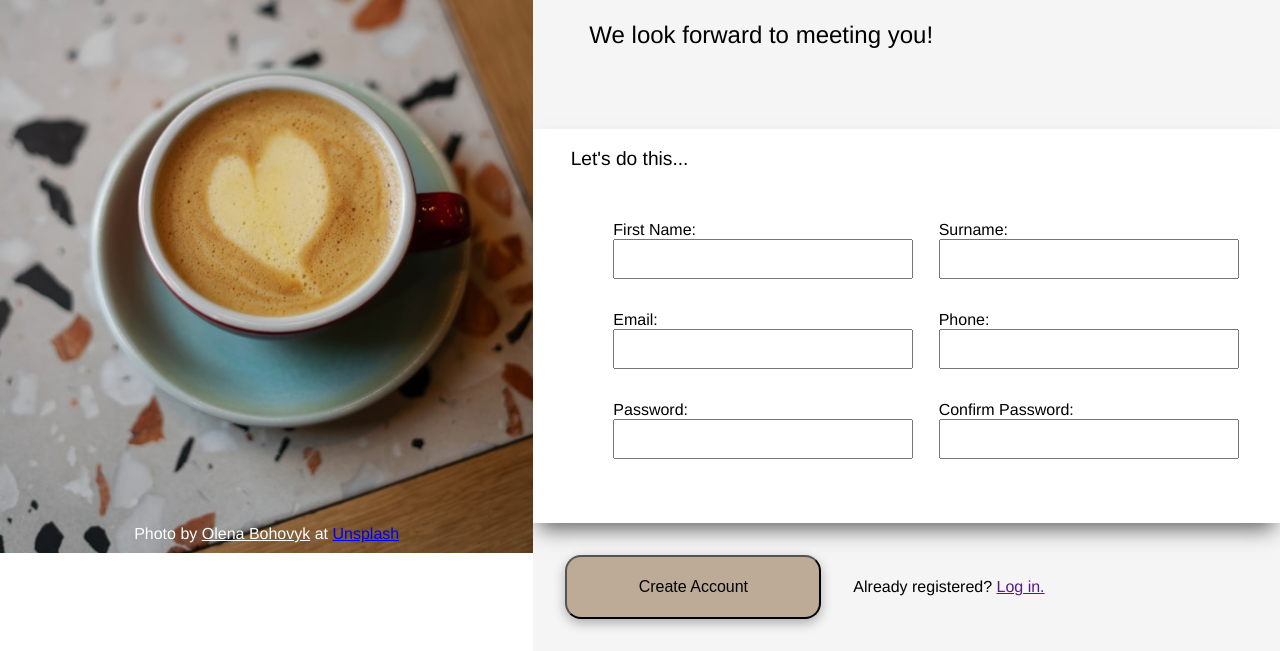
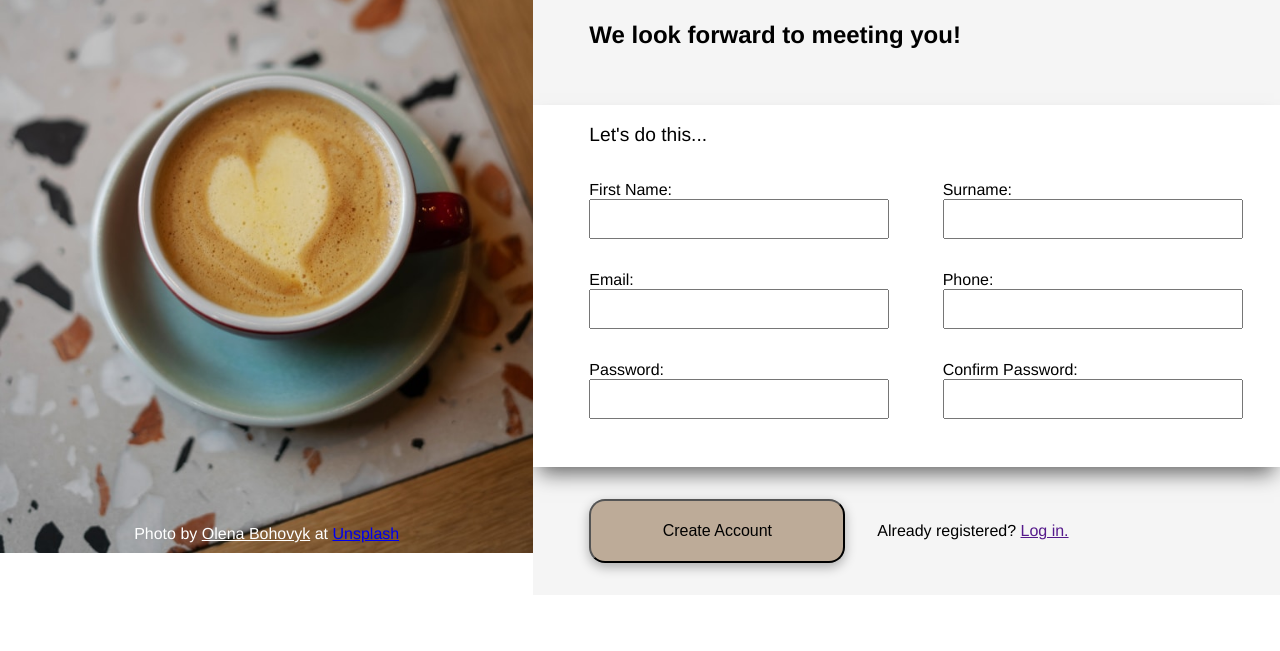
Before and after one commit to Nathand50444/Sign-up-form, a plain HTML site: page sign_up_form.html in a window 1280 px wide. Shown: the part 247-898 px from the top of the page. After the commit the page ends 842 px from the top, so only its background shows below. Drawn offline with Linux system fonts and the light colour scheme.

Commit message:
Complete formatting of sign up form

```diff
--- a/sign_up_form.html
+++ b/sign_up_form.html
@@ -22,7 +22,7 @@
             <div id="section_1">
                 <div id="description">
                     <p>Sign up now to our 100% fake, not real, subscription coffee service! We provide hot coffee quick, cheap and tastier than the next £4 coffee you can buy on the high street. Available now on 123 Fake Street, Cincinnati, Ohio.</p>
-                    <p>We look forward to meeting you!</p>
+                    <b>We look forward to meeting you!</b>
                 </div>
             </div>
             <div id="section_2">
--- a/sign_up_style.css
+++ b/sign_up_style.css
@@ -69,7 +69,7 @@ html, body {
 }
 
 #action_call {
-    padding-left: 5%;
+    padding-left: 3.5rem;
     font-size: 1.2rem;
     text-align: left;
     background-color: white;
@@ -94,7 +94,9 @@ html, body {
 #sign_up_area {
     display: flex;
     flex-direction: column;
-    padding: 2rem;
+    padding-left: 3.5rem;
+    padding-top: 1rem;
+    padding-bottom: 1rem;
 }
 
 #input_section {
@@ -102,7 +104,7 @@ html, body {
     grid-template-columns: repeat(2, 1fr);
     grid-template-rows: repeat(3, auto);
     gap: 1rem;
-    padding-left: 3rem;
+
 }
 
 input {
@@ -122,11 +124,12 @@ input {
 #section_3 {
     display: flex;
     flex-direction: row;
-    flex-grow: 1;         /* ✅ fills remaining height */
-    align-items: flex-start; /* ✅ content stays at top */
+    flex-grow: 1;
+    align-items: flex-start;
     padding: 2rem;
     background-color: whitesmoke;
-    gap: 2rem; /* optional: spacing between button and text */
+    gap: 2rem;
+    padding-left: 3.5rem;
 }
 
 button {
@@ -140,7 +143,7 @@ button {
 
 #login {
     display: flex;
-    align-items: center; /* ✅ centers the #register text inside */
+    align-items: center;
     height: 4rem;
 }
 
```
